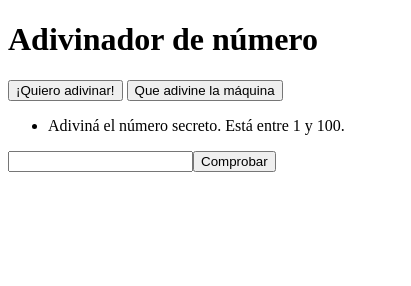
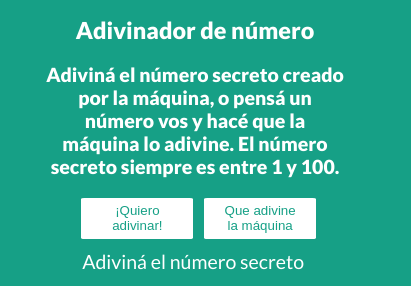
Before and after one commit to santiagobeloqui/adivinador-de-numero, a plain HTML site: page index.html in a window 390 px wide. Both pictures are taken after a click on the button "¡Quiero adivinar!". Shown: the top 286 px of the page, 411 px wide, since content can reach past the window. Drawn offline with Linux system fonts and the light colour scheme.

Commit message:
Estilos agregados

```diff
--- a/index.html
+++ b/index.html
@@ -5,13 +5,18 @@
     <meta name="viewport" content="width=device-width, initial-scale=1.0">
     <meta http-equiv="X-UA-Compatible" content="ie=edge">
     <title>Adivinador</title>
-</head>
+    <link rel="stylesheet" href="styles.css">
+    <link href="https://fonts.googleapis.com/css?family=Lato:400,900" rel="stylesheet"> </head>
 <body>
     <h1>Adivinador de número</h1>
-    <button onClick= 'adivinoYo()'>¡Quiero adivinar!</button>
-    <button onClick= 'adivinaMaquina()'>Que adivine la máquina</button>
+    <h3>Adiviná el número secreto creado por la máquina, o pensá un número vos y hacé que la máquina lo adivine. El número secreto siempre es entre 1 y 100.</h3>
+    <div class="contenedor">
+        <button onClick= 'adivinoYo()' class="boton-blanco">¡Quiero <br>adivinar!</button>
+        <button onClick= 'adivinaMaquina()' class="boton-blanco">Que adivine <br>la máquina</button>
+    </div>
     <ul id="lista"></ul>
     <div id="controles"></div>
+    <footer></footer>
     <script src="modelo-controlador.js"></script>
 </body>
 </html>
--- a/modelo-controlador.js
+++ b/modelo-controlador.js
@@ -25,7 +25,7 @@ class NumeroHumano{
 
 class NumeroMaquina{
     constructor(){
-        this.numero = Math.floor(Math.random() * 100 + 1);
+        this.numero = Math.floor((Math.random() * 100) + 1);
     }
     adivinarNumero(intento){
         if (intento > this.numero){
@@ -47,7 +47,7 @@ let controles = document.getElementById("controles");
 function adivinoYo() {
     let numMaquina =  new NumeroMaquina();
     borrarContenido(lista);
-    nuevoElementoLista("Adiviná el número secreto. Está entre 1 y 100.");
+    nuevoElementoLista("Adiviná el número secreto");
     borrarContenido(controles);
     let input = document.createElement("INPUT");
     input.setAttribute("type", "text");
@@ -72,7 +72,7 @@ function intentar(input, numMaquina){
     } else if (respuesta == "mayor"){
         nuevoElementoLista("El número secreto es menor que " + intento);
     } else if (respuesta == "igual") {
-        nuevoElementoLista("¡Ganaste! " + intento + " era el número secreto");
+        nuevoElementoLista("¡Ganaste! " + intento + " es el número secreto");
         borrarContenido(controles);
     }
     input.value = "";
--- /dev/null
+++ b/styles.css
@@ -0,0 +1,104 @@
+
+body{
+    background-color: #16A086;
+    color: white;
+    font-family: 'Lato', sans-serif;
+    font-weight: 900;
+}
+
+h1{
+    text-align: center;
+    font-size: 4vw;
+}
+
+h3 {
+    width: 50%;
+    margin-left: 25%;
+    text-align: center;
+}
+
+.contenedor{
+    width: 100%;
+    text-align: center;
+}
+
+button{
+    margin-left: 2%;
+    width: 20%;
+    color:white;
+    background-color: #16A086;
+    border: 2px solid white;
+    padding: 1%;
+    border-radius: 3%;
+}
+
+.boton-blanco{
+    background-color: white;
+    color: #16A086;
+}
+
+button:hover{
+    cursor: pointer;
+}
+
+ul{
+    margin-top: 3%;
+    width: 97%;
+    text-align: center;
+}
+
+li{
+    font-weight: 400;
+    list-style-type: none;
+    margin-top: 1%;
+    width: 100%;
+    text-align: center;
+}
+
+#controles{
+    margin-top: 2%;
+    text-align: center;
+}
+
+footer{
+    height: 50px;
+}
+@media only screen and (max-width: 768px){
+    h1{
+        font-size:6vw;
+    }
+
+    h3{
+        width: 80%;
+        margin-left: 10%;
+        font-size: 3vw;
+    }
+    button{
+        width: 30%;
+    }
+    .boton-blanco{
+        width: 20% !important;
+    }
+    li{
+        margin-left: -5%;
+        margin-top: 2%;
+    }
+}
+
+@media only screen and (max-width: 480px){
+    h3{
+        font-size: 5vw;
+    }
+    button{
+        width: 25%;
+    }
+    .boton-blanco{
+        width: 30% !important;
+    }
+
+
+    li{
+        margin-left: -10%;
+        font-size: 5vw;
+    }
+}
```
